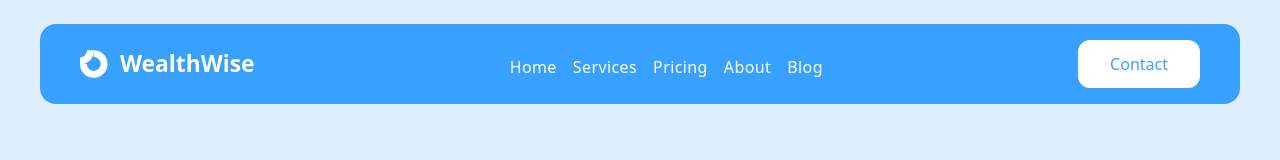
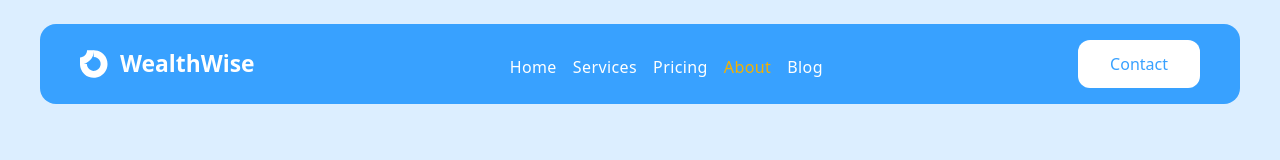
Before and after one commit to ahmedmohamedag/WealthWise, a React (Vite) app: page /about in a window 1280 px wide. Shown: the top 160 px of the page. Built offline with nearby package versions, Linux system fonts and the light colour scheme.

Commit message:
add class actiev & update scrollbar

```diff
--- a/src/App.tsx
+++ b/src/App.tsx
@@ -1,6 +1,5 @@
 import { RouterProvider } from "react-router-dom"
 import router from "./routers"
-
 const App = () => {
   return (
     <main>
@@ -8,5 +7,4 @@ const App = () => {
     </main>
   )
 }
-
 export default App
--- a/src/components/Navbar.tsx
+++ b/src/components/Navbar.tsx
@@ -1,18 +1,14 @@
-import { Link } from "react-router-dom";
+import { NavLink } from "react-router-dom";
 import Logo from "../common/Logo";
 import Button from "../common/Button";
 import { Menu, X } from "lucide-react";
 import { useState } from "react";
 import { navLinkes } from "../data";
 import Navbar_Overlay from "./Navbar_Overlay";
-
 const Navbar = () => {
   const [isOpin, setIsOpin] = useState(true)
-
   const closeNav = () => { setIsOpin(false) }
   const openNav = () => { setIsOpin(true) }
-
-
   return (
     <header className="fixed top-0 left-0 right-0 z-50 py-6 md:px-10">
       <nav className="container flex items-center justify-between px-10 py-4 mx-auto text-white bg-blue sm:rounded-2xl">
@@ -23,17 +19,17 @@ const Navbar = () => {
           {
             navLinkes.map(link => (
               <li className="" key={link.id}>
-                <Link to={link.path} className="text-base font-normal tracking-wide capitalize hover:text-light-blue ">{link.title}</Link>
+                <NavLink to={link.path} className="text-base font-normal tracking-wide capitalize hover:text-light-blue ">{link.title}</NavLink>
               </li>
             ))
           }
         </ul>
         {/* BUTTON */}
-        <Link to="/contact">
+        <NavLink to="/contact">
           <Button className="hidden px-8 py-3 duration-300 bg-white rounded-xl text-blue md:flex hover:bg-secondary hover:text-white">
             Contact
           </Button>
-        </Link>
+        </NavLink>
 
         {
           isOpin ?
--- a/src/components/Navbar_Overlay.tsx
+++ b/src/components/Navbar_Overlay.tsx
@@ -1,4 +1,4 @@
-import { Link } from "react-router-dom"
+import {  NavLink } from "react-router-dom"
 import { navLinkes } from "../data"
 
 const Navbar_Overlay = () => {
@@ -8,12 +8,12 @@ const Navbar_Overlay = () => {
                 {
                     navLinkes.map(link => (
                         <li className="" key={link.id}>
-                            <Link to={link.path} className="text-xl tracking-wide capitalize font-xl hover:text-light-blue ">{link.title}</Link>
+                            <NavLink to={link.path} className="text-xl tracking-wide capitalize font-xl hover:text-light-blue ">{link.title}</NavLink>
                         </li>
                     ))
                 }
                 <li>
-                    <Link to="/contact" className="text-xl tracking-wide capitalize font-xl hover:text-light-blue ">Contact</Link>
+                    <NavLink to="/contact" className="text-xl tracking-wide capitalize font-xl hover:text-light-blue ">Contact</NavLink>
                 </li>
 
             </ul>
--- a/src/index.css
+++ b/src/index.css
@@ -2,21 +2,45 @@
 @tailwind components;
 @tailwind utilities;
 
-body{
+body {
     background-color: #DCEEFF;
 }
 
-p{
-    color:#7F7F7F;
+p {
+    color: #7F7F7F;
     font-weight: 400;
     font-size: 1.25rem;
     line-height: 2.25rem;
     letter-spacing: .5%;
 }
-section{
+
+section {
     margin-bottom: 2rem;
 }
 
-#Navbar_Overlay{
+#Navbar_Overlay {
     background-color: #38a2ffe1;
 }
+
+.active {
+    color: #F4B100;
+}
+
+::-webkit-scrollbar {
+    width: 8px;
+}
+
+::-webkit-scrollbar-track {
+    background: #f1f1f1;
+}
+
+::-webkit-scrollbar-thumb {
+    background: #F4B100;
+    border-radius: 10px;
+}
+
+::-webkit-scrollbar-thumb:hover {
+
+    background: #3998eb;
+    cursor: grab;
+}
```
